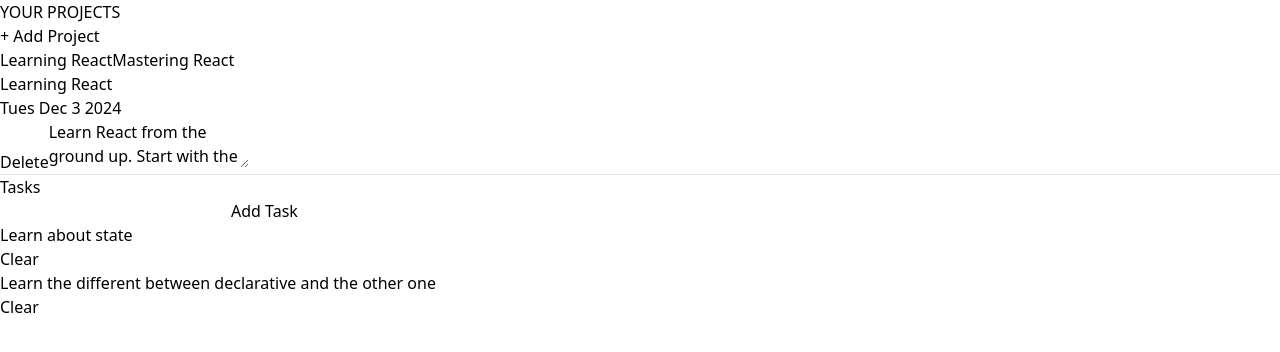
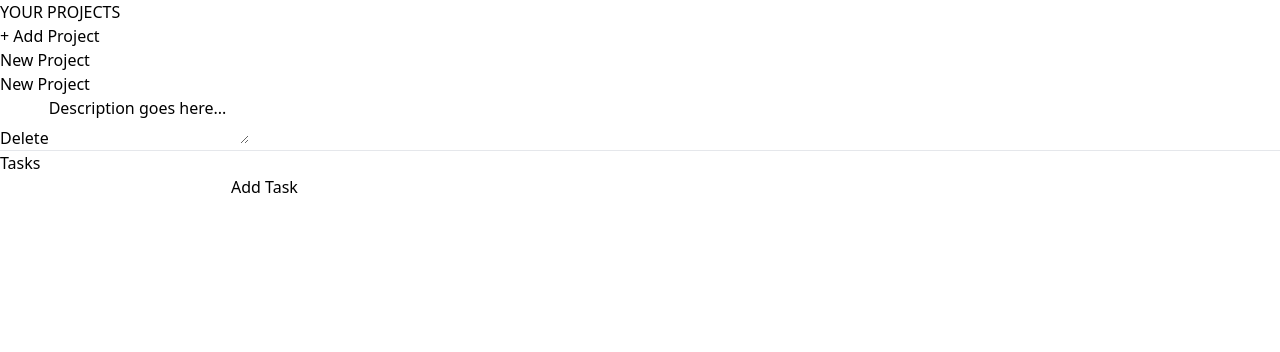
Before and after one commit to niamhbrockbank/project-management, a React (Vite) app: page / in a window 1280 px wide. Shown: the top 352 px of the page. Built offline with nearby package versions, Linux system fonts and the light colour scheme.

Commit message:
Start app with new project page

```diff
--- a/src/App.jsx
+++ b/src/App.jsx
@@ -1,6 +1,5 @@
 import * as _ from "lodash";
 import { useState } from "react";
-import INITIAL_PROJECTS from "./assets/initial-projects";
 import Header from "./components/Header";
 import Project from "./components/Project";
 import Sidebar from "./components/Sidebar";
@@ -13,10 +12,10 @@
 };
 
 function App() {
-  const [projects, setProjects] = useState(INITIAL_PROJECTS);
-  const [selectedProjectID, setSelectedProjectID] = useState(
-    INITIAL_PROJECTS[0].id
-  );
+  const [projects, setProjects] = useState([
+    { ...NEW_PROJECT, id: crypto.randomUUID() },
+  ]);
+  const [selectedProjectID, setSelectedProjectID] = useState(projects[0].id);
 
   const selectedProject = projects.filter((p) => p.id === selectedProjectID)[0];
 
--- a/src/assets/initial-projects.js
+++ /dev/null
@@ -1,22 +0,0 @@
-const INITIAL_PROJECTS = [
-  {
-    name: "Learning React",
-    id: crypto.randomUUID(),
-    date: "Tues Dec 3 2024",
-    description:
-      "Learn React from the ground up. Start with the basics and finish with more advanced knowledge.",
-    tasks: [
-      "Learn about state",
-      "Learn the different between declarative and the other one",
-    ],
-  },
-  {
-    name: "Mastering React",
-    id: crypto.randomUUID(),
-    date: "Wed Dec 4 2024",
-    description: "These are some really advanced concepts.",
-    tasks: [],
-  },
-];
-
-export default INITIAL_PROJECTS;
```
